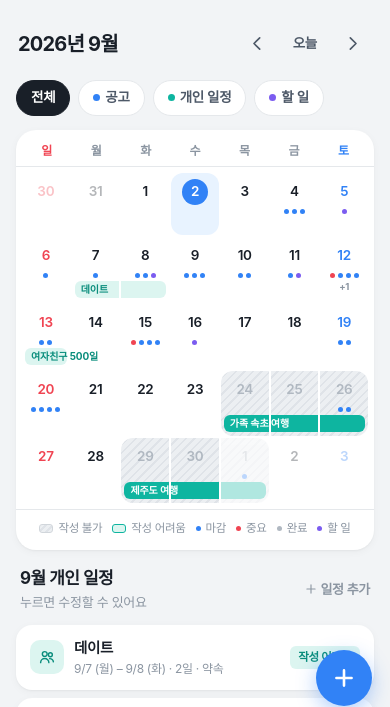
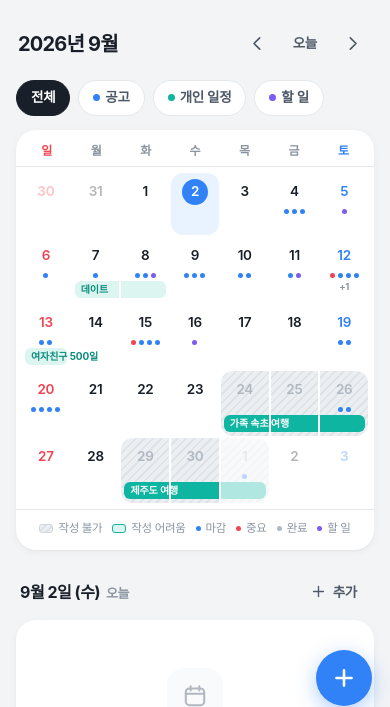
Before and after one commit to jrmoontown/job_hunting_for_me, a plain HTML site: page index.html in a window 390 px wide. Shown: the part 64-771 px from the top of the page. Drawn offline with Linux system fonts and the light colour scheme; a web font is replaced by a local one.

Commit message:
캘린더: 선택한 날짜 패널을 달력 바로 아래로, 이달 개인 일정 목록은 그 아래로
모바일에서 날짜를 누르면 그날 일정이 먼저 보이도록 섹션 순서를 바꿨다.
데스크톱은 기존처럼 달력 왼쪽·날짜 패널 오른쪽이고, 개인 일정 목록은 달력 아래 왼쪽 열에 둔다.

Co-Authored-By: Claude Fable 5.1 <noreply@anthropic.com>
Claude-Session: https://claude.ai/code/session_01972qWnpVnFNuj2xzn4XNpp

```diff
--- a/assets/css/app.css
+++ b/assets/css/app.css
@@ -906,6 +906,7 @@ button.settings-row:hover { background: var(--surface-hover); }
   /* 캘린더 + 오늘의 일정 2단 배치 */
   .cal-layout { display: grid; grid-template-columns: minmax(0, 1fr) 340px; gap: 22px; align-items: start; }
   .day-panel { margin-top: 0; position: sticky; top: 24px; }
+  .cal-month-events { grid-column: 1; margin-top: -8px; }
 
   .job-card { padding: 17px 18px; }
   .job-card__company { font-size: 16px; }
--- a/assets/js/views/calendar.js
+++ b/assets/js/views/calendar.js
@@ -169,8 +169,10 @@ export function renderCalendar(root) {
             <span class="cal-legend__item"><i class="cal-dot cal-dot--todo"></i>할 일</span>
           </div>
         </div>
+      </section>
+      <section class="day-panel" id="dayPanel"></section>
       ${monthEvents.length && showEvents ? `
-        <div class="section" style="margin-top:16px">
+      <section class="section cal-month-events">
         <div class="section__head">
           <div>
             <h3 class="section__title">${m + 1}월 개인 일정</h3>
@@ -179,9 +181,7 @@ export function renderCalendar(root) {
           <button class="section__action" data-add-event>${icons.plus}일정 추가</button>
         </div>
         <div class="evt-list" data-event-list>${monthEvents.map(eventCardHTML).join('')}</div>
-        </div>` : ''}
-      </section>
-      <section class="day-panel" id="dayPanel"></section>
+      </section>` : ''}
     </div>`;
 
   renderDayPanel(root.querySelector('#dayPanel'), { jobsByDate, todosByDate, events });
```
Lines whose indentation alone changed are shown as unchanged.
